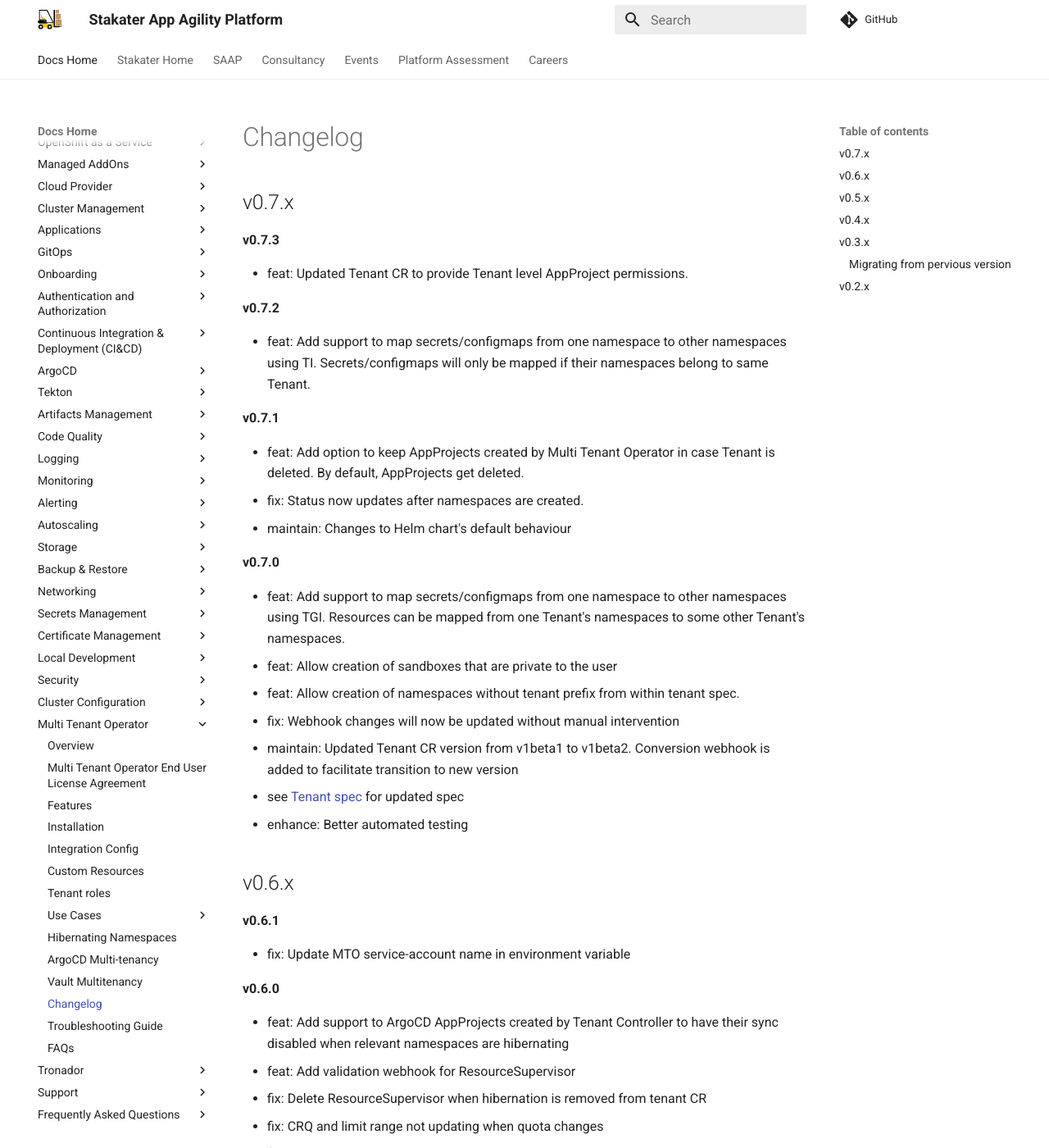
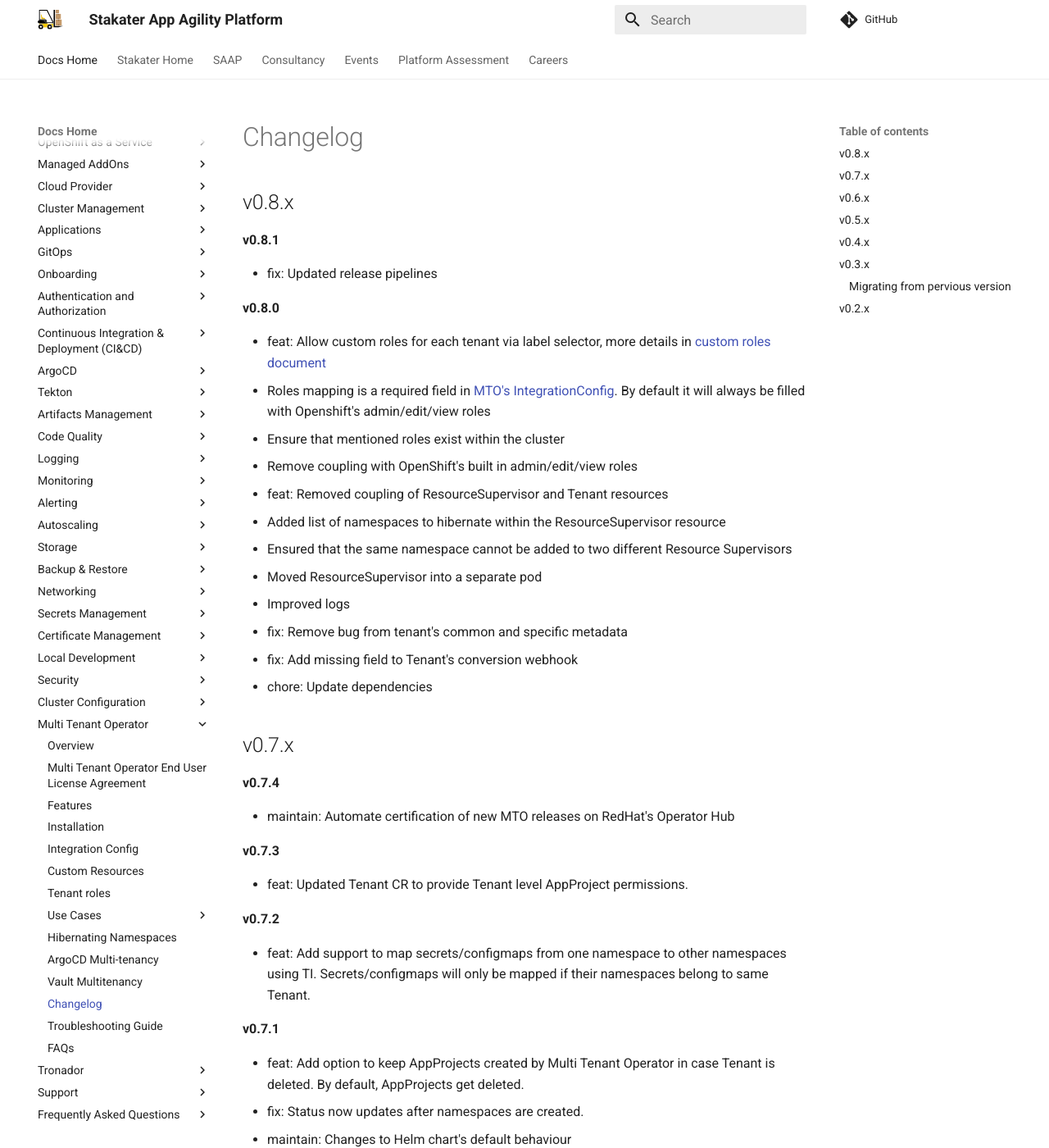
Before and after one commit to stakater/stakater-docs, an MkDocs documentation site: the page built from docs/content/sre/multi-tenant-operator/changelog.md, in a window 1280 px wide and 1400 px high. Shown: the whole window at 82% size. Built offline with MkDocs 1.6.1 and Material for MkDocs 9.7.7, drawn with Linux system fonts in a browser that asks for light colours; comment, search, counter and statistics services are not loaded; some of the changed text lies outside the part shown.

Commit message:
update changelog

```diff
--- a/docs/content/sre/multi-tenant-operator/changelog.md
+++ b/docs/content/sre/multi-tenant-operator/changelog.md
@@ -1,6 +1,31 @@
 # Changelog
 
+## v0.8.x
+
+**v0.8.1**
+
+- fix: Updated release pipelines
+
+**v0.8.0**
+
+- feat: Allow custom roles for each tenant via label selector, more details in [custom roles document](./usecases/custom-roles.md)
+  - Roles mapping is a required field in [MTO's IntegrationConfig](./integration-config.md). By default it will always be filled with Openshift's admin/edit/view roles
+  - Ensure that mentioned roles exist within the cluster
+  - Remove coupling with OpenShift's built in admin/edit/view roles
+- feat: Removed coupling of ResourceSupervisor and Tenant resources
+  - Added list of namespaces to hibernate within the ResourceSupervisor resource
+  - Ensured that the same namespace cannot be added to two different Resource Supervisors
+  - Moved ResourceSupervisor into a separate pod
+  - Improved logs
+- fix: Remove bug from tenant's common and specific metadata
+- fix: Add missing field to Tenant's conversion webhook
+- chore: Update dependencies
+
 ## v0.7.x
+
+**v0.7.4**
+
+- maintain: Automate certification of new MTO releases on RedHat's Operator Hub
 
 **v0.7.3**
 
```
Also changed, not shown: other parts of docs/content/sre/multi-tenant-operator/changelog.md (+5 -11 lines).
